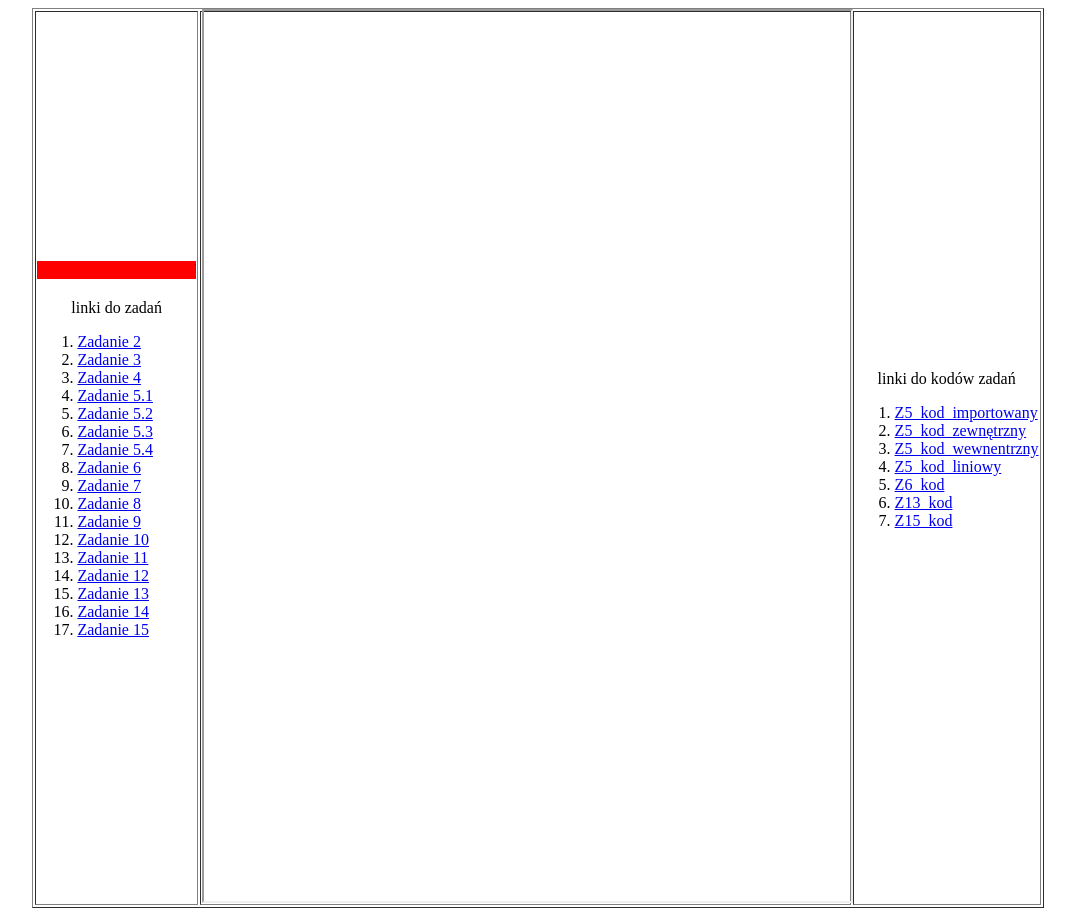
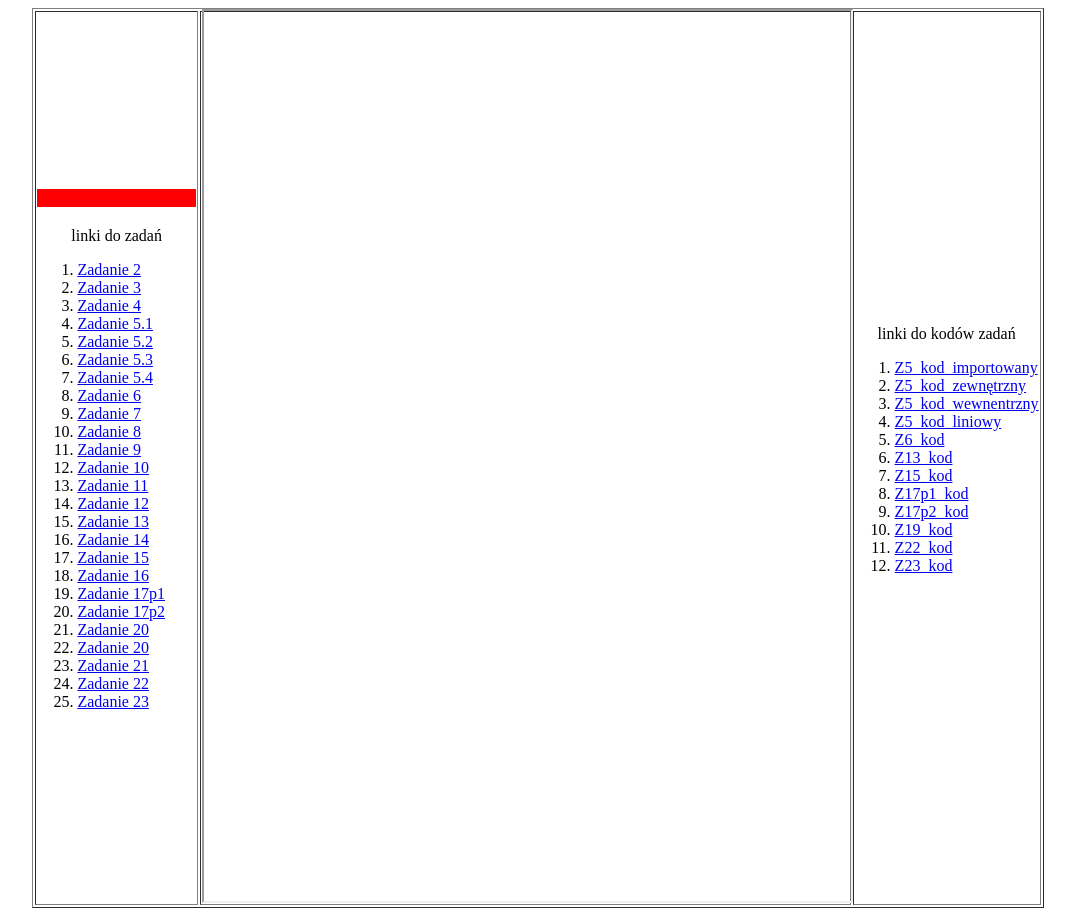
Before and after one commit to Feddy0101/css1-15, a plain HTML site: page index.html in a window 1280 px wide. Shown: the whole page, without its empty margins (102-1177 px from the left). Drawn offline with Linux system fonts and the light colour scheme.

Commit message:
Update index.html

```diff
--- a/index.html
+++ b/index.html
@@ -28,6 +28,14 @@
                         <li><a href="Ulan_z13.html" target="glowna">Zadanie 13</a></li>
                         <li><a href="Ulan_z14.html" target="glowna">Zadanie 14</a></li>
                         <li><a href="Ulan_z15.html" target="glowna">Zadanie 15</a></li>
+                        <li><a href="zadanie16_Ulan.html" target="glowna">Zadanie 16</a></li>
+                        <li><a href="zadanie17_p1_ulan.html" target="glowna">Zadanie 17p1</a></li>
+                        <li><a href="zadanie17_p2_ulan.html" target="glowna">Zadanie 17p2</a></li>
+                        <li><a href="zadanie19_ulan.html" target="glowna">Zadanie 20</a></li>
+                        <li><a href="zadanie20_ulan.html" target="glowna">Zadanie 20</a></li>
+                        <li><a href="zadanie21_ulan.html" target="glowna">Zadanie 21</a></li>
+                        <li><a href="zadanie22_ulan.html" target="glowna">Zadanie 22</a></li>
+                        <li><a href="zadanie23_ulan.html" target="glowna">Zadanie 23</a></li>
                     </ol>
                 </td>
                 <td height="100%" width="100%">
@@ -43,6 +51,11 @@
                         <li><a href="Ulan_z6kod.html" target="glowna">Z6_kod</a></li>
                         <li><a href="Ulan_z13kod.html" target="glowna">Z13_kod</a></li>
                         <li><a href="Ulan_z15kod.html" target="glowna">Z15_kod</a></li>
+                        <li><a href="zadanie17_p1_ulan_kod.html" target="glowna">Z17p1_kod</a></li>
+                        <li><a href="zadanie17_p2_ulan_kod.html" target="glowna">Z17p2_kod</a></li>
+                        <li><a href="zadanie19_ulan_kod.html" target="glowna">Z19_kod</a></li>
+                        <li><a href="zadanie22_ulan_kod.html" target="glowna">Z22_kod</a></li>
+                        <li><a href="zadanie23_ulan_kod.html" target="glowna">Z23_kod</a></li>
                     </ol>
                 </td>
             </tr>
```
